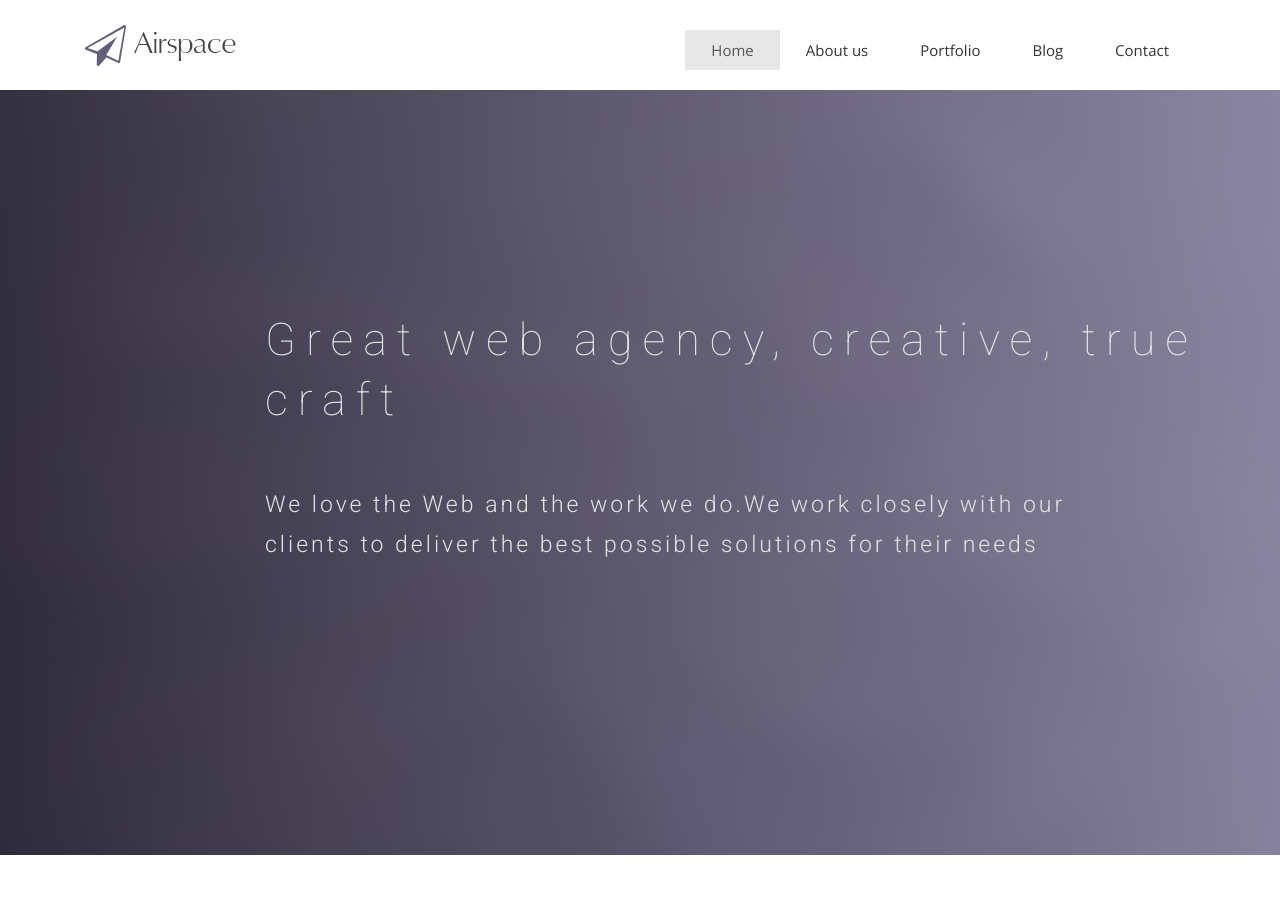
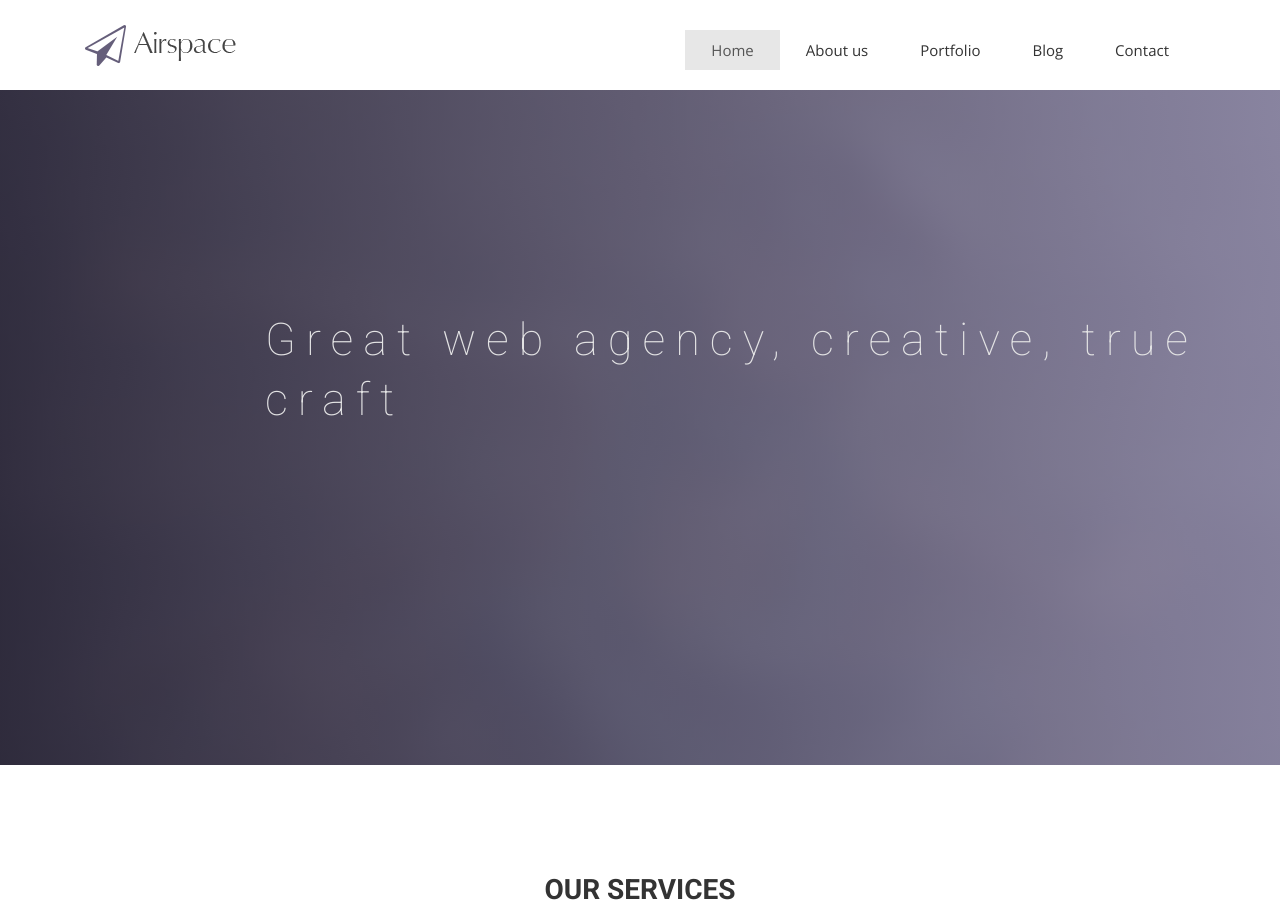
Before and after one commit to Stahlwalker/stahlblogger, a Jekyll site: the page built from index.html, in a window 1280 px wide and 900 px high. Built offline with Jekyll 4.4.1, drawn with Linux system fonts in a browser that asks for light colours; nearby versions of some CDN libraries; some web fonts are replaced; comment, search, counter and statistics services are not loaded.

Commit message:
update site

```diff
--- a/_includes/home-slider.html
+++ b/_includes/home-slider.html
@@ -5,7 +5,7 @@
         <div class="col-md-10 col-md-offset-2">
           <div class="block">
             <h1 class="animated fadeInUp">{{ page.title }}</h1>
-            <p class="animated fadeInUp">We love the Web and the work we do.We work closely with our </br> clients to deliver the best possible solutions for their needs</p>
+            <!-- <p class="animated fadeInRight">Web Design</p> -->
           </div>
         </div>
       </div>
```
Also changed, not shown: _layouts/post.html (+4 -4 lines), _layouts/tagpage.html (deleted, +0 -14 lines), tags/index.md (+1 -1 lines).
